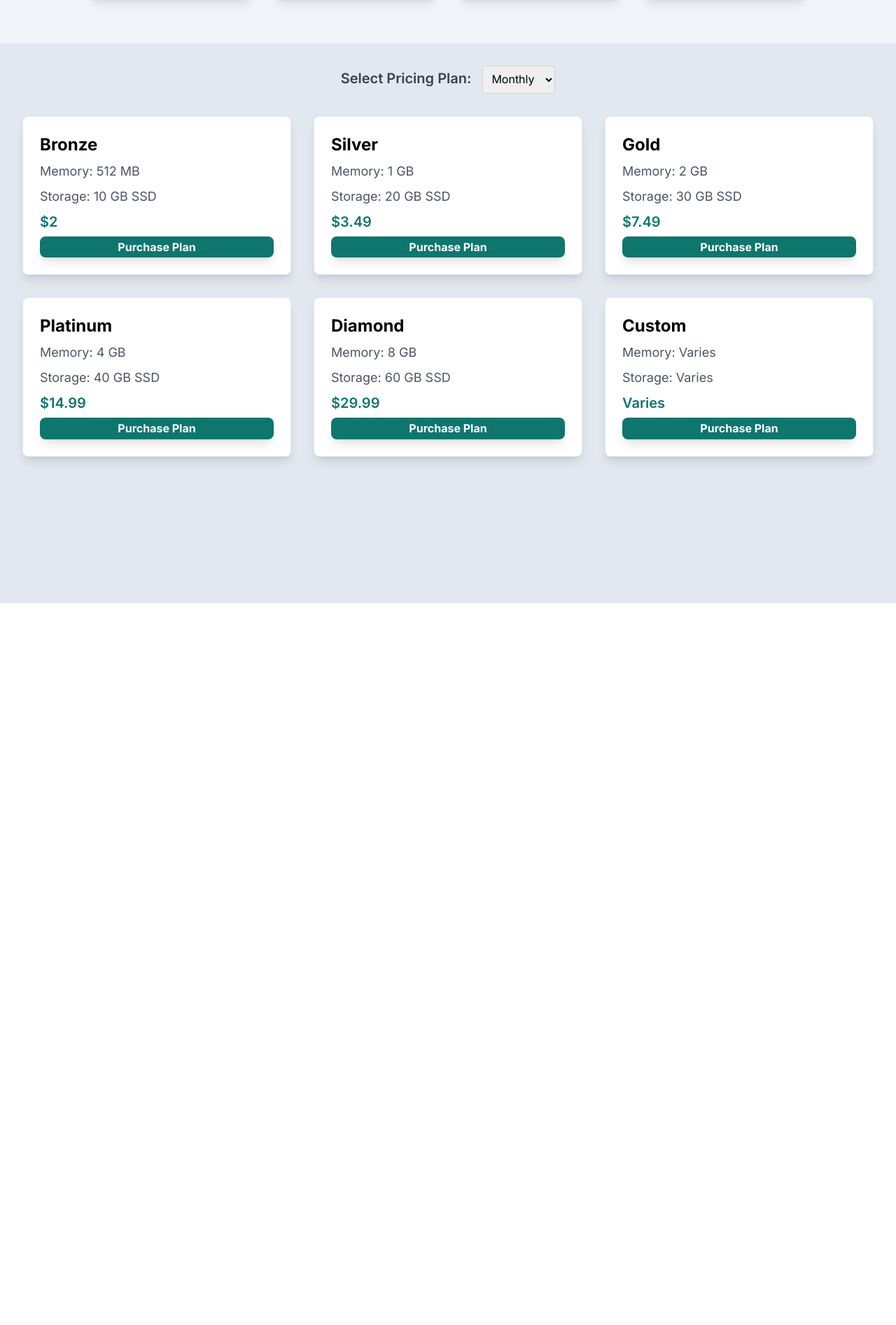
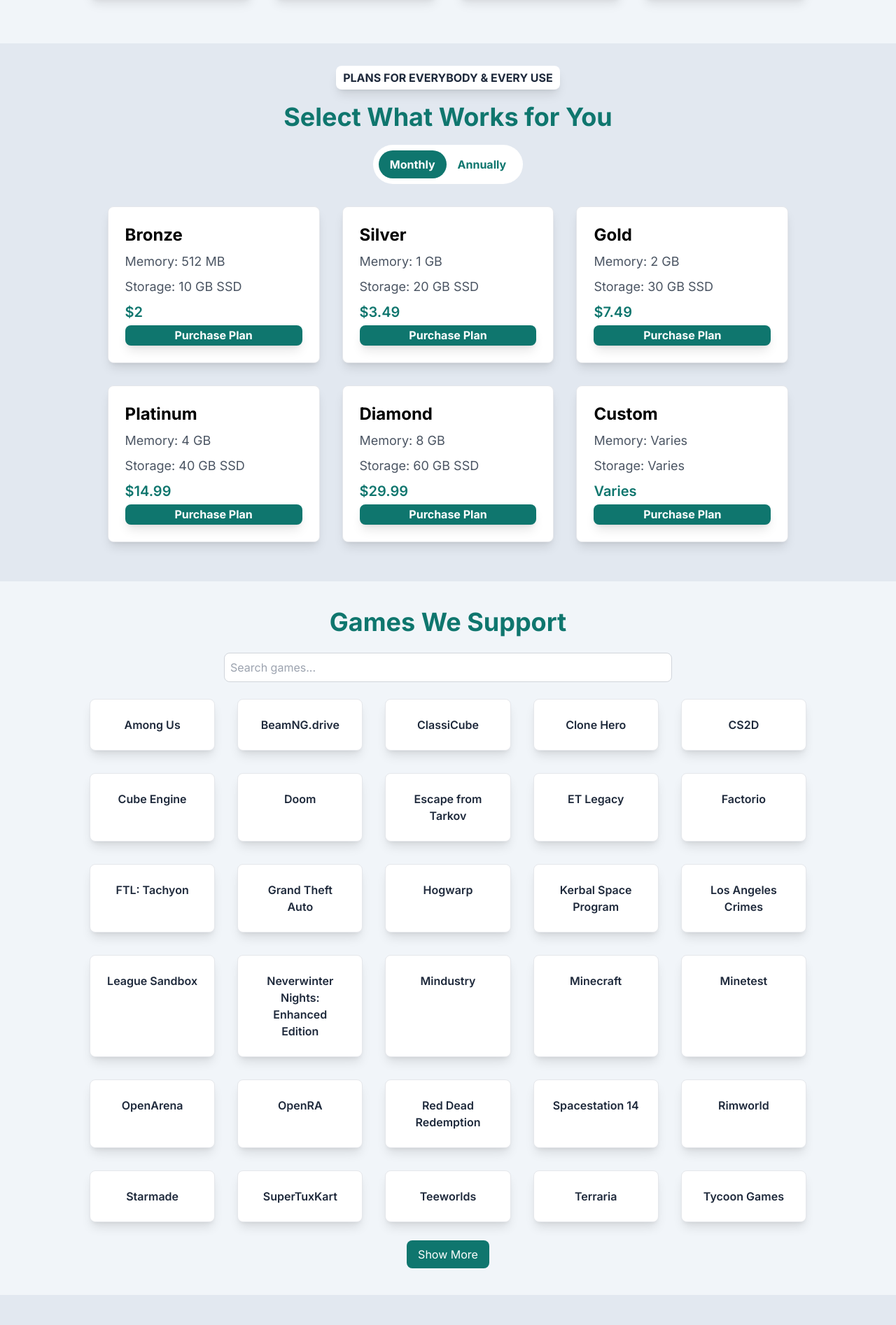
Before and after one commit to Tech-Know2/Servotor, a Next.js app in the folder servotor/: page /game-server in a window 1280 px wide. Shown: the part 640-2534 px from the top of the page at 70% size. Before the commit the page ends 1502 px from the top, so only its background shows below. Built offline with nearby package versions, Linux system fonts and the light colour scheme.

Commit message:
"Finishing" up the game server page

```diff
--- /dev/null
+++ b/servotor/public/json/gameList.json
@@ -0,0 +1,389 @@
+[
+    {
+        "name": "Among Us"
+    },
+    {
+        "name": "BeamNG.drive"
+    },
+    {
+        "name": "ClassiCube"
+    },
+    {
+        "name": "Clone Hero"
+    },
+    {
+        "name": "CS2D"
+    },
+    {
+        "name": "Cube Engine"
+    },
+    {
+        "name": "Doom"
+    },
+    {
+        "name": "Escape from Tarkov"
+    },
+    {
+        "name": "ET Legacy"
+    },
+    {
+        "name": "Factorio"
+    },
+    {
+        "name": "FTL: Tachyon"
+    },
+    {
+        "name": "Grand Theft Auto"
+    },
+    {
+        "name": "Hogwarp"
+    },
+    {
+        "name": "Kerbal Space Program"
+    },
+    {
+        "name": "Los Angeles Crimes"
+    },
+    {
+        "name": "League Sandbox"
+    },
+    {
+        "name": "Neverwinter Nights: Enhanced Edition"
+    },
+    {
+        "name": "Mindustry"
+    },
+    {
+        "name": "Minecraft"
+    },
+    {
+        "name": "Minetest"
+    },
+    {
+        "name": "OpenArena"
+    },
+    {
+        "name": "OpenRA"
+    },
+    {
+        "name": "Red Dead Redemption"
+    },
+    {
+        "name": "Spacestation 14"
+    },
+    {
+        "name": "Rimworld"
+    },
+    {
+        "name": "Starmade"
+    },
+    {
+        "name": "SuperTuxKart"
+    },
+    {
+        "name": "Teeworlds"
+    },
+    {
+        "name": "Terraria"
+    },
+    {
+        "name": "Tycoon Games"
+    },
+    {
+        "name": "Veloren"
+    },
+    {
+        "name": "Vintage Story"
+    },
+    {
+        "name": "Xonotic"
+    },
+    {
+        "name": "FoundryVTT"
+    },
+    {
+        "name": "7 Days to Die"
+    },
+    {
+        "name": "ARK: Survival Ascended"
+    },
+    {
+        "name": "ARK: Survival Evolved"
+    },
+    {
+        "name": "Arma"
+    },
+    {
+        "name": "Arma 3"
+    },
+    {
+        "name": "Arma Reforger"
+    },
+    {
+        "name": "Assetto Corsa"
+    },
+    {
+        "name": "Astro Colony"
+    },
+    {
+        "name": "Astroneer"
+    },
+    {
+        "name": "Avorion"
+    },
+    {
+        "name": "Barotrauma"
+    },
+    {
+        "name": "BATTALION: Legacy"
+    },
+    {
+        "name": "Black Mesa"
+    },
+    {
+        "name": "Citadel: Forged with Fire"
+    },
+    {
+        "name": "Colony Survival"
+    },
+    {
+        "name": "Conan Exiles"
+    },
+    {
+        "name": "Core Keeper"
+    },
+    {
+        "name": "Counter-Strike"
+    },
+    {
+        "name": "Counter-Strike: Source"
+    },
+    {
+        "name": "Counter-Strike 2"
+    },
+    {
+        "name": "Craftopia"
+    },
+    {
+        "name": "CryoFall"
+    },
+    {
+        "name": "DayZ (Experimental)"
+    },
+    {
+        "name": "Dead Matter"
+    },
+    {
+        "name": "DDNet"
+    },
+    {
+        "name": "Don't Starve Together"
+    },
+    {
+        "name": "ECO"
+    },
+    {
+        "name": "Empyrion - Galactic Survival"
+    },
+    {
+        "name": "Enshrouded"
+    },
+    {
+        "name": "Fistful of Frags"
+    },
+    {
+        "name": "Frozen Flame"
+    },
+    {
+        "name": "Ground Branch"
+    },
+    {
+        "name": "HLDS Server"
+    },
+    {
+        "name": "HLDS Vanilla"
+    },
+    {
+        "name": "ReHLDS"
+    },
+    {
+        "name": "Holdfast: Nations At War"
+    },
+    {
+        "name": "HumanitZ"
+    },
+    {
+        "name": "Hurtworld"
+    },
+    {
+        "name": "Icarus"
+    },
+    {
+        "name": "Insurgency: Sandstorm"
+    },
+    {
+        "name": "iosoccer"
+    },
+    {
+        "name": "Killing Floor 2"
+    },
+    {
+        "name": "Left 4 Dead"
+    },
+    {
+        "name": "Left 4 Dead 2"
+    },
+    {
+        "name": "Longvinter"
+    },
+    {
+        "name": "Modiverse"
+    },
+    {
+        "name": "Mordhau"
+    },
+    {
+        "name": "Mount & Blade II: Bannerlord"
+    },
+    {
+        "name": "Myth of Empires"
+    },
+    {
+        "name": "Necesse"
+    },
+    {
+        "name": "Neos VR"
+    },
+    {
+        "name": "No More Room in Hell"
+    },
+    {
+        "name": "No Love Lost"
+    },
+    {
+        "name": "No One Survived"
+    },
+    {
+        "name": "Nova-Life: Amboise"
+    },
+    {
+        "name": "Onset"
+    },
+    {
+        "name": "Open Fortress"
+    },
+    {
+        "name": "Operation Harsh Doorstop"
+    },
+    {
+        "name": "Palworld"
+    },
+    {
+        "name": "Pavlov VR"
+    },
+    {
+        "name": "PixARK"
+    },
+    {
+        "name": "Portal Knights"
+    },
+    {
+        "name": "Post Scriptum"
+    },
+    {
+        "name": "Project Zomboid"
+    },
+    {
+        "name": "Quake Live"
+    },
+    {
+        "name": "Resonite"
+    },
+    {
+        "name": "Rising World"
+    },
+    {
+        "name": "Risk Of Rain 2"
+    },
+    {
+        "name": "Rust"
+    },
+    {
+        "name": "Satisfactory"
+    },
+    {
+        "name": "SCP: Secret Laboratory"
+    },
+    {
+        "name": "Smalland: Survive the Wilds"
+    },
+    {
+        "name": "Solace Crafting"
+    },
+    {
+        "name": "Soldat"
+    },
+    {
+        "name": "Sons of the Forest"
+    },
+    {
+        "name": "Space Engineers"
+    },
+    {
+        "name": "Squad"
+    },
+    {
+        "name": "Starbound"
+    },
+    {
+        "name": "Stationeers"
+    },
+    {
+        "name": "Stormworks: Build and Rescue"
+    },
+    {
+        "name": "Subnautica: Nitrox Mod"
+    },
+    {
+        "name": "Sven Co-op"
+    },
+    {
+        "name": "Swords 'n Magic and Stuff"
+    },
+    {
+        "name": "Team Fortress 2 Classic"
+    },
+    {
+        "name": "TerraTech Worlds"
+    },
+    {
+        "name": "The Forest"
+    },
+    {
+        "name": "The Front"
+    },
+    {
+        "name": "The Isle"
+    },
+    {
+        "name": "Tower Unite"
+    },
+    {
+        "name": "Truck Sim"
+    },
+    {
+        "name": "Unturned"
+    },
+    {
+        "name": "V Rising"
+    },
+    {
+        "name": "Valheim"
+    },
+    {
+        "name": "VEIN"
+    },
+    {
+        "name": "Wurm Unlimited"
+    }
+]
--- a/servotor/public/json/promotions.json
+++ b/servotor/public/json/promotions.json
@@ -12,7 +12,7 @@
     {
         "label": "120+ Games",
         "image": "gamesIcon.png",
-        "link": "/"
+        "link": "/game-server"
     },
     {
         "label": "Scalable & Secure",
--- /dev/null
+++ b/servotor/src/app/game-server/gameList.tsx
@@ -0,0 +1,72 @@
+"use client";
+
+import Plan from "../../../public/json/gameList.json";
+import React, { useState, useEffect, ChangeEvent } from "react";
+import Link from "next/link";
+
+interface Game {
+    name: string;
+}
+
+export default function GameList() {
+    const [gameData, setGameData] = useState<Game[]>([]);
+    const [searchQuery, setSearchQuery] = useState<string>("");
+    const [visibleCount, setVisibleCount] = useState<number>(30);
+
+    useEffect(() => {
+        setGameData(Plan);
+    }, []);
+
+    // Filter games based on the search query
+    const filteredGames = gameData.filter(game =>
+        game.name.toLowerCase().includes(searchQuery.toLowerCase())
+    );
+
+    // Handle search input changes
+    const handleSearchChange = (event: ChangeEvent<HTMLInputElement>) => {
+        setSearchQuery(event.target.value);
+        setVisibleCount(30); // Reset visible count when searching
+    };
+
+    // Show more games
+    const handleShowMore = () => {
+        setVisibleCount(prevCount => prevCount + 25);
+    };
+
+    return (
+        <div className="bg-slate-100 min-h-screen py-[3%]">
+            <h1 className="text-4xl text-teal-700 font-bold text-center mb-6">Games We Support</h1>
+
+            <div className="flex justify-center mb-6">
+                <input
+                    type="text"
+                    placeholder="Search games..."
+                    value={searchQuery}
+                    onChange={handleSearchChange}
+                    className="p-2 border border-gray-300 rounded-lg w-[80%] md:w-[50%]"
+                />
+            </div>
+
+            <div className="grid grid-cols-1 md:grid-cols-5 gap-8 w-[80%] mx-auto mb-[2%]">
+                {filteredGames.slice(0, visibleCount).map((card, index) => (
+                    <Link href="" className="bg-white rounded-lg shadow-lg p-6 flex flex-col items-center text-center border border-gray-200">
+                        <div key={index} className="">
+                            <p className="text-md text-slate-800 font-semibold">{card.name}</p>
+                        </div>
+                    </Link>
+                ))}
+            </div>
+
+            {filteredGames.length > visibleCount && (
+                <div className="flex justify-center">
+                    <button
+                        onClick={handleShowMore}
+                        className="bg-teal-700 text-white px-4 py-2 rounded-lg hover:bg-teal-800"
+                    >
+                        Show More
+                    </button>
+                </div>
+            )}
+        </div>
+    );
+}
--- a/servotor/src/app/game-server/page.tsx
+++ b/servotor/src/app/game-server/page.tsx
@@ -1,6 +1,8 @@
 import Navbar from "../navbar";
 import Plans from "./plans";
 import Hero from "./hero";
+import GameList from "./gameList";
+import Footer from "../footer";
 
 export default function Home() {
   return (
@@ -8,6 +10,8 @@
       <Navbar />
       <Hero />
       <Plans />
+      <GameList />
+      <Footer />
     </div>
   );
 }
--- a/servotor/src/app/game-server/plans.tsx
+++ b/servotor/src/app/game-server/plans.tsx
@@ -2,7 +2,6 @@
 
 import Plan from "../../../public/json/gamePlans.json";
 import React, { useState, useEffect } from "react";
-import Image from 'next/image';
 import Link from "next/link";
 
 interface Plans {
@@ -23,26 +22,44 @@
     }, []);
 
     // Handle pricing duration change
-    const handlePricingChange = (event: React.ChangeEvent<HTMLSelectElement>) => {
+    const handlePricingChange = (event: React.ChangeEvent<HTMLInputElement>) => {
         setPricingDuration(event.target.value as 'monthly' | 'annually');
     };
 
     return (
-        <div className="bg-slate-200 min-h-screen mt-[5%] p-8">
-            <div className="text-center mb-8">
-                <label htmlFor="pricing-toggle" className="text-xl font-semibold text-gray-700 mr-4">Select Pricing Plan:</label>
-                <select
-                    id="pricing-toggle"
-                    value={pricingDuration}
-                    onChange={handlePricingChange}
-                    className="p-2 border border-gray-300 rounded"
-                >
-                    <option value="monthly">Monthly</option>
-                    <option value="annually">Annually</option>
-                </select>
+        <div className="bg-slate-200 mt-[5%] p-8">
+            <div className="text-center mb-8 w-[80%] mx-auto">
+                <div className="flex flex-col items-center">
+                    <p className="bg-white shadow-lg rounded-lg px-[1%] py-[0.5%] w-fit text-slate-800 font-bold text-center uppercase">Plans for Everybody & Every Use</p>
+                    <h1 className="text-teal-700 text-4xl font-bold py-[2%] text-center">Select What Works for You</h1>
+                </div>
+                <div className="inline-flex items-center bg-white rounded-full p-2 justify-center mx-auto">
+                    <label className={`px-4 py-2 cursor-pointer font-bold ${pricingDuration === 'monthly' ? 'bg-teal-700 text-white rounded-full' : 'text-teal-700'}`}>
+                        <input
+                            type="radio"
+                            name="pricing-toggle"
+                            value="monthly"
+                            checked={pricingDuration === 'monthly'}
+                            onChange={handlePricingChange}
+                            className="hidden"
+                        />
+                        Monthly
+                    </label>
+                    <label className={`px-4 py-2 cursor-pointer font-bold ${pricingDuration === 'annually' ? 'bg-teal-700 text-white rounded-full' : 'text-teal-700'}`}>
+                        <input
+                            type="radio"
+                            name="pricing-toggle"
+                            value="annually"
+                            checked={pricingDuration === 'annually'}
+                            onChange={handlePricingChange}
+                            className="hidden"
+                        />
+                        Annually
+                    </label>
+                </div>
             </div>
 
-            <div className="grid grid-cols-1 md:grid-cols-3 gap-8 mx-auto mb-[2%]">
+            <div className="grid grid-cols-1 md:grid-cols-3 gap-8 w-[80%] mx-auto mb-[2%]">
                 {dealData.map((card, index) => (
                     <div key={index} className="bg-white rounded-lg shadow-lg p-6 flex flex-col text-left border border-gray-200">
                         <div className="flex flex-col">
--- a/servotor/src/app/plans.tsx
+++ b/servotor/src/app/plans.tsx
@@ -23,8 +23,8 @@
                             <p className="text-xl font-bold text-teal-800">___</p>
                             <p className="text-md text-slate-800 mt-[5%] mb-[5%]">Manage countless games and servers from a single control panel. Enjoy the power and freedom of affordable and flexible pricing while not sacraficing UI or UX.</p>
                             <div className="flex flex-col">
-                                <Link href="/" className="hover:underline"> Learn More: &rsaquo;</Link>
-                                <Link href="/" className="hover:underline"> Plans Starting at: $2 &rsaquo;</Link>
+                                <Link href="/game-server" className="hover:underline"> Learn More: &rsaquo;</Link>
+                                <Link href="/game-server" className="hover:underline"> Plans Starting at: $2 &rsaquo;</Link>
                             </div>
                         </div>
                     </div>
```
